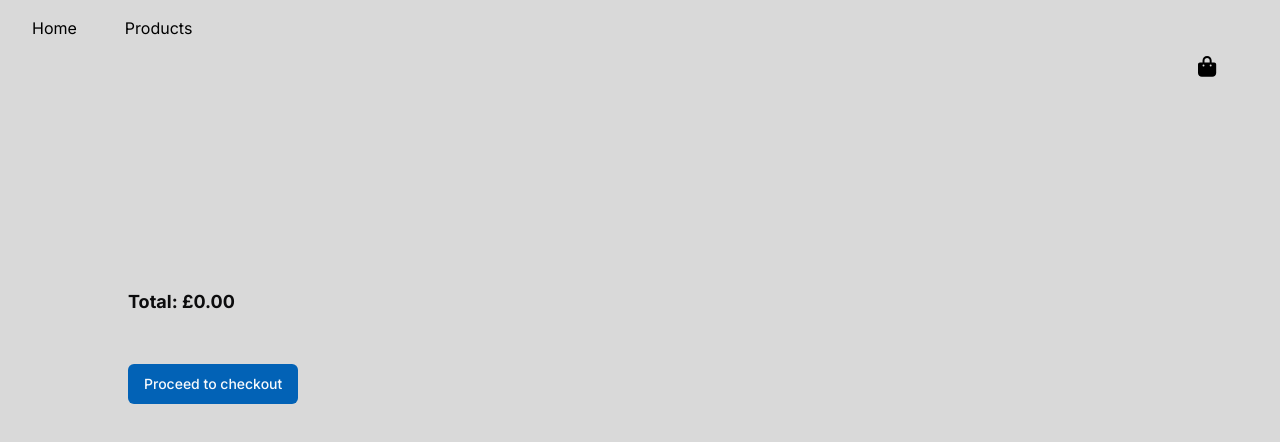
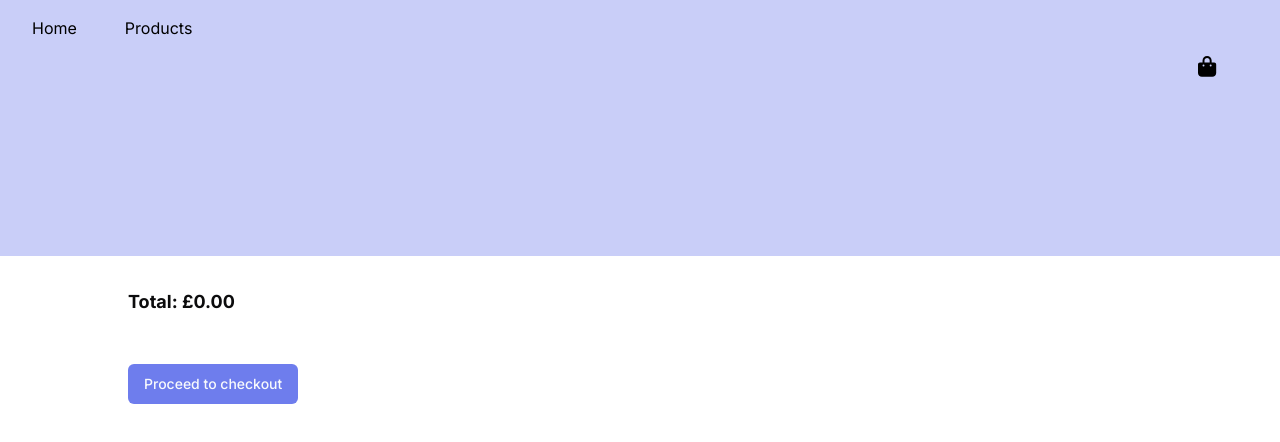
Before and after one commit to Chris-Mayes/ecommerce-template, a Next.js app: page /cart in a window 1280 px wide. Shown: the top 442 px of the page. Built offline with nearby package versions, Linux system fonts and the light colour scheme.

Commit message:
Test a nice colour

```diff
--- a/src/app/(customerFacing)/cart/page.tsx
+++ b/src/app/(customerFacing)/cart/page.tsx
@@ -170,7 +170,7 @@ export default function CartPage() {
                                                     item.colour
                                                 )
                                             }
-                                            className="bg-red-600 text-white"
+                                            className="bg-primary-red text-white"
                                         >
                                             Yes
                                         </Button>
--- a/src/app/globals.css
+++ b/src/app/globals.css
@@ -5,7 +5,7 @@
 /* HSL (Hue, Saturation, Lightness) */
 @layer base {
     :root {
-        --background: 0 0% 85%;
+        --background: 0 0% 100%;
         --foreground: 222.2 1% 4.9%;
 
         --card: 0 0% 100%;
@@ -15,11 +15,13 @@
         --popover-foreground: 222.2 84% 4.9%;
 
         /* banner/buttons */
-        --primary: 0 0% 85%;
+        --primary: 233 78% 88%;
         --primary-foreground: 210 40% 98%;
 
-        --primary-hover: 206, 100%, 37%;
-        --primary-buttons: 208, 98%, 36%;
+        --primary-hover: 233 78% 78%;
+        --primary-buttons: 233 78% 68%;
+
+        --primary-red: 12 90% 60%;
 
         --secondary: 210 40% 96.1%;
         --secondary-foreground: 222.2 47.4% 11.2%;
--- a/src/components/BasketCount.tsx
+++ b/src/components/BasketCount.tsx
@@ -25,7 +25,7 @@ export default function BasketCount() {
                 Basket
             </Link>
             {itemCount > 0 && (
-                <div className="bg-red-600 text-white rounded-full w-6 h-6 flex items-center justify-center mr-2">
+                <div className="bg-primary-red text-white rounded-full w-6 h-6 flex items-center justify-center mr-2">
                     {itemCount}
                 </div>
             )}
--- a/src/components/DropdownCart.tsx
+++ b/src/components/DropdownCart.tsx
@@ -145,7 +145,7 @@ export default function DropdownCart() {
                         className="mr-4 mt-2 custom-icon-size"
                     />
                     {getTotalItemCount() > 0 && (
-                        <div className="absolute -top-2 -right-2 w-8 h-8 bg-red-600 text-white text-sm rounded-full flex items-center justify-center">
+                        <div className="absolute -top-2 -right-2 w-8 h-8 bg-primary-red text-white text-sm rounded-full flex items-center justify-center">
                             {getTotalItemCount()}
                         </div>
                     )}
@@ -207,7 +207,7 @@ export default function DropdownCart() {
                                                         <div className="flex items-center mt-2 relative">
                                                             {alertMessage?.itemKey ===
                                                                 itemKey && (
-                                                                <div className="absolute bottom-full mb-2 left-1/2 transform -translate-x-1/2 p-2 bg-red-500 text-white text-xs rounded-md shadow-lg">
+                                                                <div className="absolute bottom-full mb-2 left-1/2 transform -translate-x-1/2 p-2 bg-primary-red text-white text-xs rounded-md shadow-lg">
                                                                     {
                                                                         alertMessage.message
                                                                     }
@@ -255,7 +255,7 @@ export default function DropdownCart() {
                                                                         item.colour
                                                                     )
                                                                 }
-                                                                className="ml-2 text-red-600 text-sm"
+                                                                className="ml-2 text-primary-red text-sm"
                                                             >
                                                                 <FontAwesomeIcon
                                                                     icon={
--- a/tailwind.config.ts
+++ b/tailwind.config.ts
@@ -36,6 +36,7 @@ const config = {
                     foreground: "hsl(var(--primary-foreground))",
                     hover: "hsl(var(--primary-hover))",
                     buttons: "hsl(var(--primary-buttons))",
+                    red: "hsl(var(--primary-red))",
                 },
                 secondary: {
                     DEFAULT: "hsl(var(--secondary))",
```
